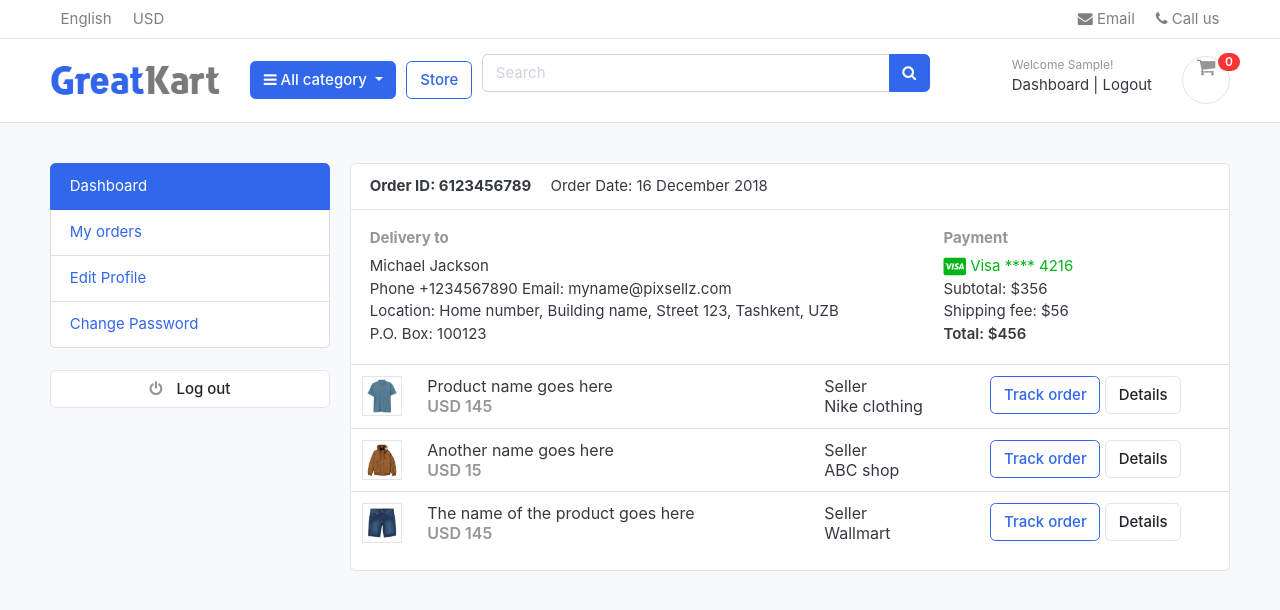
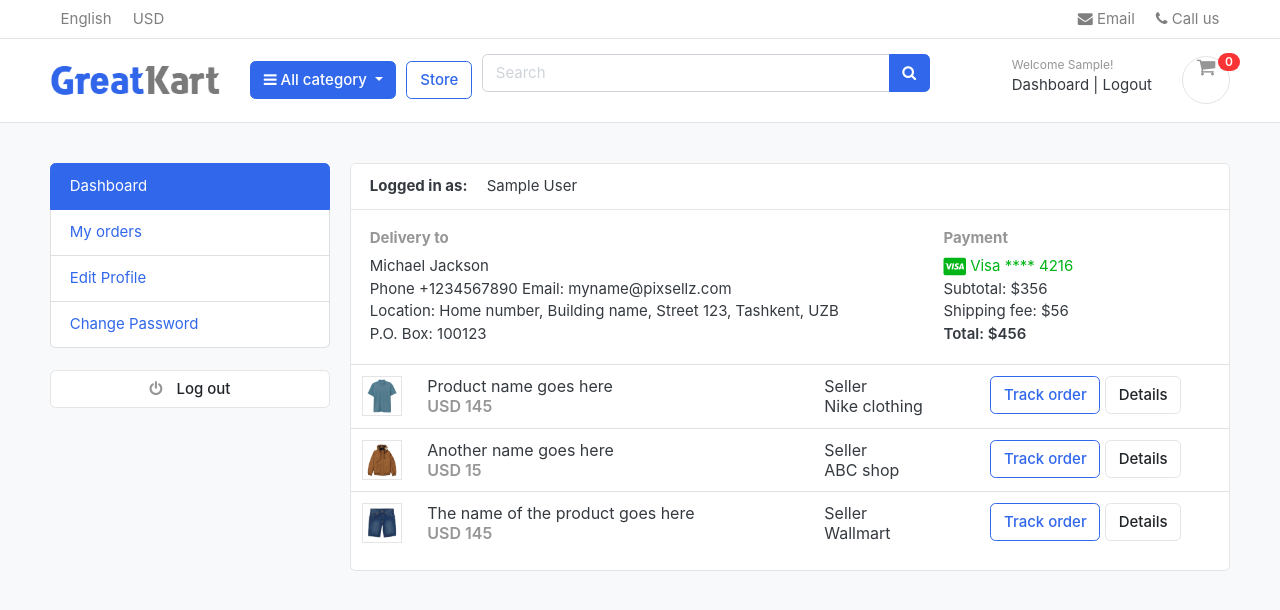
Before and after one commit to RobertoRP101/ecommerceOnline, a Django app: page /accounts/ in a window 1280 px wide. Shown: the top 610 px of the page. Run offline with Django 5.2, Linux system fonts and the light colour scheme; the visitor is signed in with stand-in values (Sample User, id 1); data that the repository does not hold is empty; parts of the project's set-up code (start-up, migrations or seed data) failed here and were passed over; some libraries are stand-ins or nearby versions; some web fonts are replaced.

Commit message:
full name user displayed on dashboard page

```diff
--- a/templates/accounts/dashboard.html
+++ b/templates/accounts/dashboard.html
@@ -10,8 +10,8 @@
         <main class="col-md-9">
             <article class="card">
             <header class="card-header">
-                <strong class="d-inline-block mr-3">Order ID: 6123456789</strong>
-                <span>Order Date: 16 December 2018</span>
+                <strong class="d-inline-block mr-3">Logged in as: </strong>
+                <span> {{user.full_name}} </span>
             </header>
             <div class="card-body">
                 <div class="row">
```
